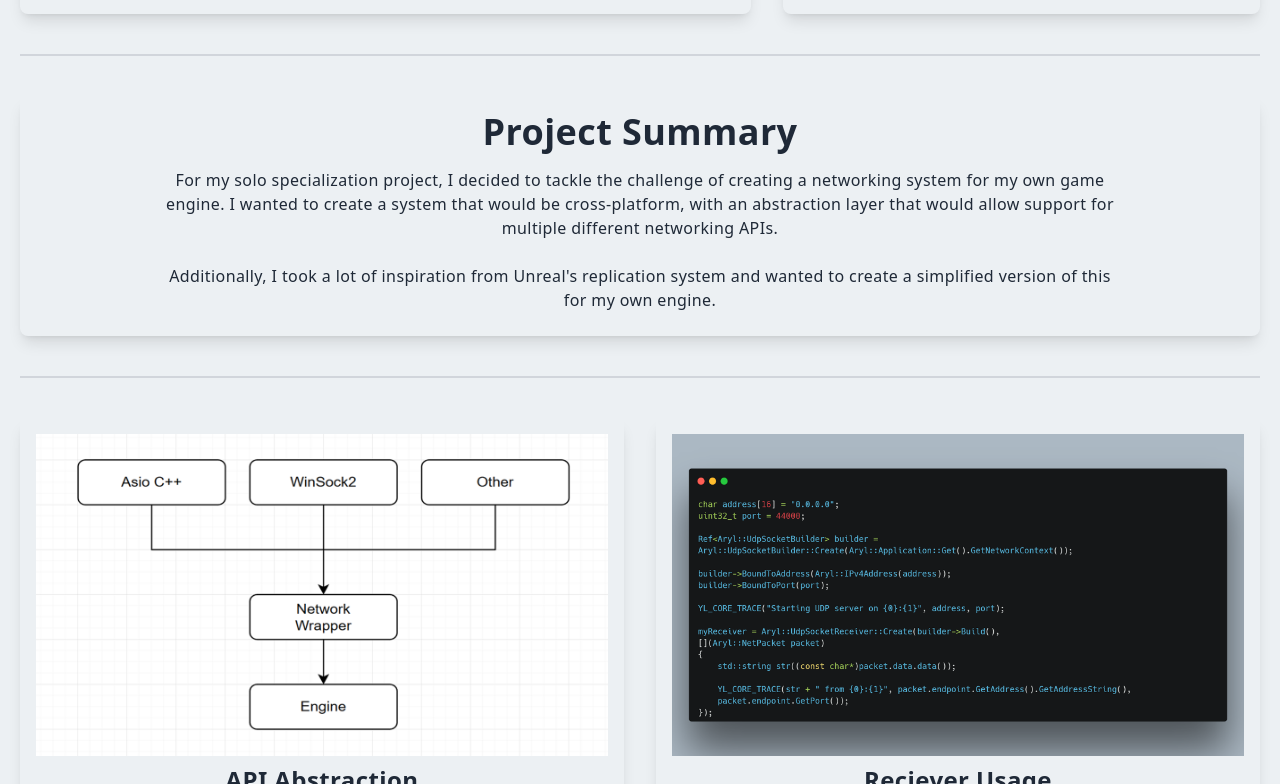
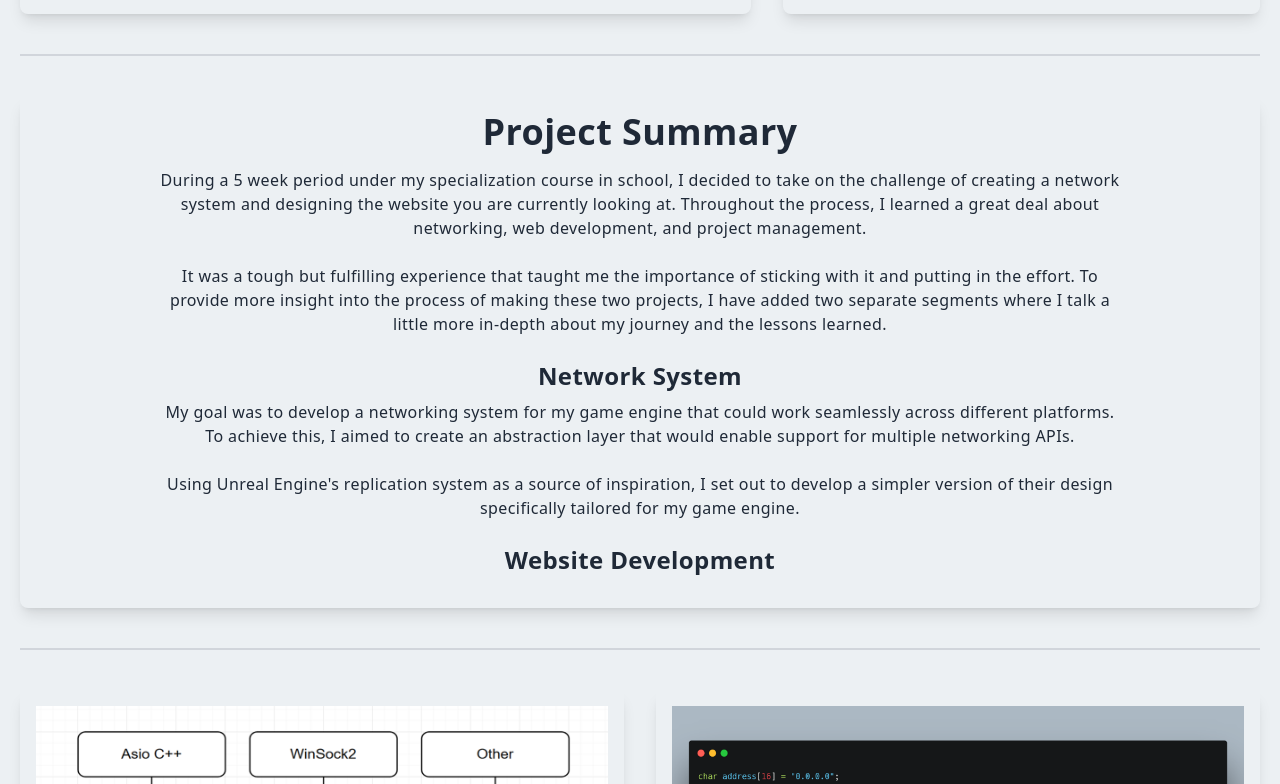
Before and after one commit to TheExeQ/Portfolio, a Next.js app: page /specialization in a window 1280 px wide. Shown: the part 652-1436 px from the top of the page. Built offline with nearby package versions, Linux system fonts and the light colour scheme.

Commit message:
tbc improve spec page

```diff
--- a/app/specialization/page.tsx
+++ b/app/specialization/page.tsx
@@ -13,9 +13,15 @@ const projectProp: ProjectProps = {
     description:
         (
             <div>
-                For my solo specialization project, I decided to tackle the challenge of creating a networking system for my own game engine.
-                I wanted to create a system that would be cross-platform, with an abstraction layer that would allow support for multiple different networking APIs.<br /><br />
-                Additionally, I took a lot of inspiration from Unreal's replication system and wanted to create a simplified version of this for my own engine.
+                During a 5 week period under my specialization course in school, I decided to take on the challenge of creating a network system and designing the website you are currently looking at.
+                Throughout the process, I learned a great deal about networking, web development, and project management. <br /><br />
+                It was a tough but fulfilling experience that taught me the importance of sticking with it and putting in the effort.
+                To provide more insight into the process of making these two projects, I have added two separate segments where I talk a little more in-depth about my journey and the lessons learned. <br /><br />
+                <p className="font-bold text-2xl pb-2">Network System</p>
+                My goal was to develop a networking system for my game engine that could work seamlessly across different platforms.
+                To achieve this, I aimed to create an abstraction layer that would enable support for multiple networking APIs. <br /><br />
+                Using Unreal Engine's replication system as a source of inspiration, I set out to develop a simpler version of their design specifically tailored for my game engine.<br /><br />
+                <p className="font-bold text-2xl pb-2">Website Development</p>
             </div>
         ),
     trailer: "/assets/specialization/arylnet.mp4",
```
